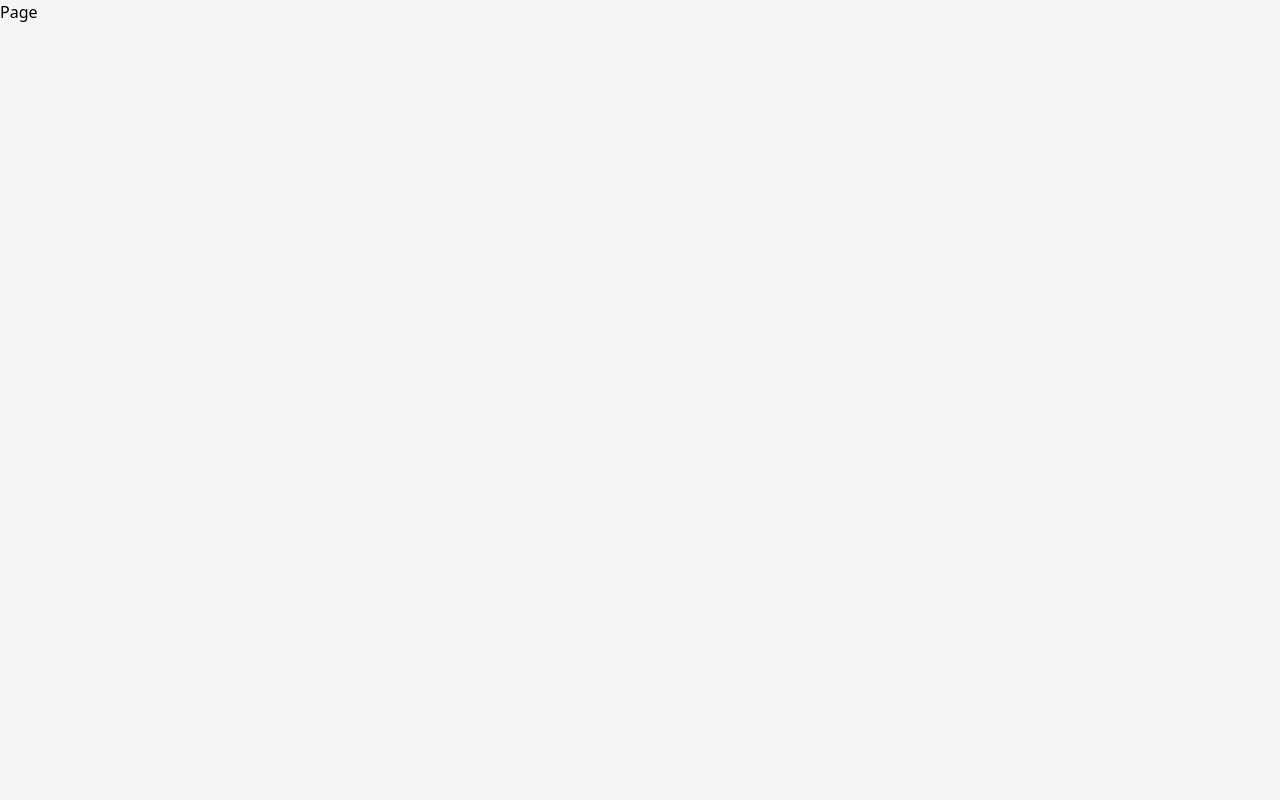
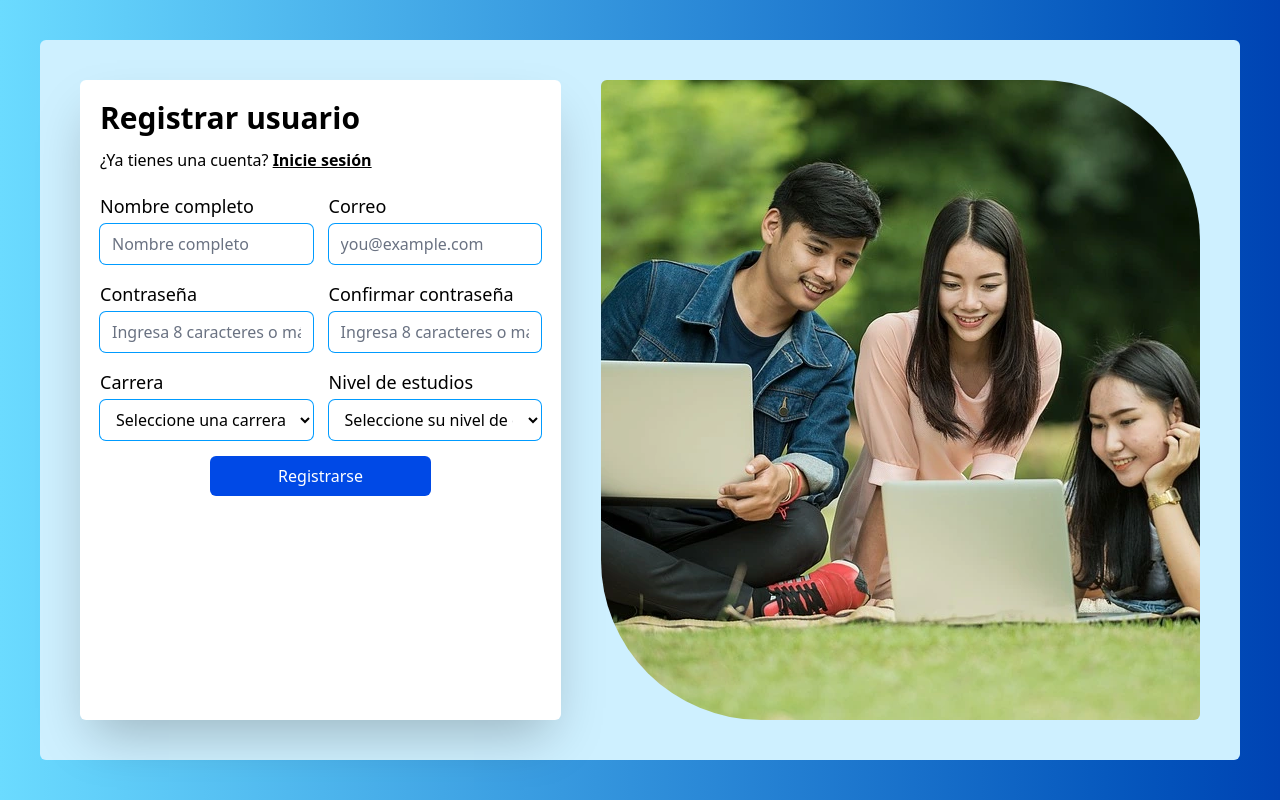
Before and after one commit to AidedGuitar/api-ia-hub, a Next.js app in the folder frontend/: page /registro in a window 1280 px wide. Built offline with nearby package versions, Linux system fonts and the light colour scheme.

Commit message:
wip: se crea vista para registro y sus funcionalidades

```diff
--- a/frontend/src/app/registro/page.tsx
+++ b/frontend/src/app/registro/page.tsx
@@ -1,9 +1,11 @@
-import React from 'react'
+import RegisterMain from "@/feature/register/RegisterMain";
 
 function Page() {
-  return (
-    <div>Page</div>
-  )
+	return (
+		<div className="flex p-5 md:p-10 bg-linear-to-r from-edtech-blue-300 to-edtech-blue-900 h-svh md:h-screen md:items-center justify-center bg-gray-100">
+			<RegisterMain />
+		</div>
+	);
 }
 
-export default Page
+export default Page;
--- /dev/null
+++ b/frontend/src/feature/register/RegisterForm.tsx
@@ -0,0 +1,201 @@
+import { useFormik } from "formik";
+import React, { useState } from "react";
+import { RegisterIntereface } from "./interface";
+import { resgisterSchema } from "@/schemas/register.schema";
+import AuthenticationServices from "@/services/authentication";
+import { useRouter } from "next/navigation";
+import toast from "react-hot-toast";
+
+export default function RegisterForm() {
+	const [isLoading, setIsLoading] = useState(false);
+	//const [showPassword, setShowPassword] = useState(false);
+	const router = useRouter();
+
+	const onSubmit = async (values: RegisterIntereface) => {
+		const authenticationServices = new AuthenticationServices();
+		setIsLoading(true);
+
+		const toastId = toast.loading("Enviando datos...");
+
+		try {
+			const response = await authenticationServices.postRegister(values);
+
+			if (response.status === 200) {
+				toast.success("Su registro ha sido exitoso.", { id: toastId });
+				router.push("/login");
+			} else if (response.status === 409) {
+				toast.error("El correo ya se encuentra registrado.", {
+					id: toastId,
+				});
+			} else {
+				toast.error("Error al registrarse.", { id: toastId });
+			}
+		} catch (error) {
+			console.log("Error registro: ", error);
+		} finally {
+			setIsLoading(false);
+		}
+	};
+
+	const { values, errors, touched, handleChange, handleBlur, handleSubmit } =
+		useFormik({
+			initialValues: {
+				use_name: "",
+				use_email: "",
+				password: "",
+				confirm_password: "",
+				use_career: "",
+				use_academic_level: "",
+			},
+			validationSchema: resgisterSchema,
+			onSubmit,
+		});
+
+	return (
+		<form
+			onSubmit={handleSubmit}
+			className="grid grid-cols-2 gap-4 w-full justify-items-center justify-center">
+			<div className="flex flex-col gap-1 w-full">
+				<label htmlFor="use_name" className="font-medium text-lg">
+					Nombre completo
+				</label>
+				<input
+					id="use_name"
+					name="use_name"
+					type="text"
+					value={values.use_name}
+					onChange={handleChange}
+					onBlur={handleBlur}
+					placeholder="Nombre completo"
+					className="px-3 py-2 placeholder:text-gray-500 outline-none ring ring-edtech-blue-500 focus:ring-2 rounded-md"
+				/>
+				{errors.use_name && touched.use_name && (
+					<p className="text-sm text-edtech-error-500">
+						{errors.use_name}
+					</p>
+				)}
+			</div>
+
+			<div className="flex flex-col gap-1 w-full">
+				<label htmlFor="use_email" className="font-medium text-lg">
+					Correo
+				</label>
+				<input
+					id="use_email"
+					name="use_email"
+					type="text"
+					value={values.use_email}
+					onChange={handleChange}
+					onBlur={handleBlur}
+					placeholder="you@example.com"
+					className="px-3 py-2 placeholder:text-gray-500 outline-none ring ring-edtech-blue-500 focus:ring-2 rounded-md"
+				/>
+				{errors.use_email && touched.use_email && (
+					<p className="text-sm text-edtech-error-500">
+						{errors.use_email}
+					</p>
+				)}
+			</div>
+
+			<div className="flex flex-col gap-1 w-full">
+				<label htmlFor="password" className="font-medium text-lg">
+					Contraseña
+				</label>
+				<input
+					id="password"
+					name="password"
+					type="text"
+					value={values.password}
+					onChange={handleChange}
+					onBlur={handleBlur}
+					placeholder="Ingresa 8 caracteres o más"
+					className="px-3 py-2 placeholder:text-gray-500 outline-none ring ring-edtech-blue-500 focus:ring-2 rounded-md"
+				/>
+				{errors.password && touched.password && (
+					<p className="text-sm text-edtech-error-500">
+						{errors.password}
+					</p>
+				)}
+			</div>
+
+			<div className="flex flex-col gap-1 w-full">
+				<label
+					htmlFor="confirm_password"
+					className="font-medium text-lg">
+					Confirmar contraseña
+				</label>
+				<input
+					id="confirm_password"
+					name="confirm_password"
+					type="text"
+					value={values.confirm_password}
+					onChange={handleChange}
+					onBlur={handleBlur}
+					placeholder="Ingresa 8 caracteres o más"
+					className="px-3 py-2 placeholder:text-gray-500 outline-none ring ring-edtech-blue-500 focus:ring-2 rounded-md"
+				/>
+				{errors.confirm_password && touched.confirm_password && (
+					<p className="text-sm text-edtech-error-500">
+						{errors.confirm_password}
+					</p>
+				)}
+			</div>
+
+			<div className="flex flex-col gap-1 w-full">
+				<label htmlFor="use_name" className="font-medium text-lg">
+					Carrera
+				</label>
+				<select
+					id="use_career"
+					name="use_career"
+					value={values.use_career}
+					onChange={handleChange}
+					onBlur={handleBlur}
+					className="px-3 py-2 placeholder:text-gray-500 outline-none ring ring-edtech-blue-500 focus:ring-2 rounded-md">
+					<option value="">Seleccione una carrera</option>
+					<option value="ingenieria">Ingeniería</option>
+					<option value="licenciatura">Licenciatura</option>
+					<option value="maestria">Maestría</option>
+				</select>
+				{errors.use_career && touched.use_career && (
+					<p className="text-sm text-edtech-error-500">
+						{errors.use_career}
+					</p>
+				)}
+			</div>
+
+			<div className="flex flex-col gap-1 w-full">
+				<label
+					htmlFor="use_academic_level"
+					className="font-medium text-lg">
+					Nivel de estudios
+				</label>
+				<select
+					id="use_academic_level"
+					name="use_academic_level"
+					value={values.use_academic_level}
+					onChange={handleChange}
+					onBlur={handleBlur}
+					className="px-3 py-2 placeholder:text-gray-500 outline-none ring ring-edtech-blue-500 focus:ring-2 rounded-md">
+					<option value="">Seleccione su nivel de estudios</option>
+					<option value="bachillerato">Bachillerato</option>
+					<option value="pregrado">Pregrado</option>
+					<option value="licenciatura">Profesional</option>
+				</select>
+				{errors.use_academic_level && touched.use_academic_level && (
+					<p className="text-sm text-edtech-error-500">
+						{errors.use_academic_level}
+					</p>
+				)}
+			</div>
+
+			<button
+				name="submit"
+				type="submit"
+				disabled={isLoading}
+				className="bg-edtech-blue-800 hover:bg-edtech-blue-700 disabled:bg-edtech-blue-300 rounded-md py-2 text-bismark-950 disabled:text-bismark-400 text-white font-medium disabled:cursor-not-allowed cursor-pointer col-span-2 w-1/2">
+				Registrarse
+			</button>
+		</form>
+	);
+}
--- /dev/null
+++ b/frontend/src/feature/register/RegisterMain.tsx
@@ -0,0 +1,46 @@
+"use client";
+
+import Image from "next/image";
+import RegisterForm from "./RegisterForm";
+import Link from "next/link";
+
+function RegisterMain() {
+	return (
+		<section className="flex bg-edtech-blue-100 rounded-md md:h-full w-full p-5 md:p-10 gap-5 lg:gap-10 max-w-[1440px] h-[100hv]">
+			<div className="bg-white overflow-y-auto flex flex-col h-full gap-2.5 md:gap-5  rounded-md px-5 py-3 md:p-5 shadow-2xl items-center md:pb-10  w-2/3">
+				{/* <Image
+					src="/logo.webp"
+					alt="Edtech avance con IA"
+					width={669}
+					height={669}
+					className="h-24 lg:h-[7rem] w-24 lg:w-[7rem] object-center"
+				/> */}
+				<div className="flex flex-col gap-3 w-full">
+					<h1 className="text-3xl font-bold">Registrar usuario</h1>
+					<p className="text-base">
+						¿Ya tienes una cuenta?{" "}
+						<Link
+							href="/login"
+							className="text-bismark-600 font-bold underline hover:text-edtech-blue-900 outline-none">
+							Inicie sesión
+						</Link>
+					</p>
+				</div>
+
+				<RegisterForm />
+			</div>
+
+			<div className="h-full">
+				<Image
+					src="/login/image01.webp"
+					alt="Imagen de inicio de sesión"
+					width={1280}
+					height={854}
+					className="rounded-md md:rounded-bl-[10rem] rounded-bl-[5rem] rounded-tr-[5rem] md:rounded-tr-[10rem] object-none object-center h-full w-auto"
+				/>
+			</div>
+		</section>
+	);
+}
+
+export default RegisterMain;
--- /dev/null
+++ b/frontend/src/feature/register/interface/index.ts
@@ -0,0 +1,8 @@
+export interface RegisterIntereface {
+	use_name: string;
+	use_email: string;
+	password: string;
+	confirm_password: string;
+	use_career: string;
+	use_academic_level: string;
+}
--- /dev/null
+++ b/frontend/src/schemas/register.schema.ts
@@ -0,0 +1,43 @@
+import * as yup from "yup";
+
+export const resgisterSchema = yup.object({
+	use_name: yup
+		.string()
+		.required("El nombre de usuario es requerido")
+		.min(3, "Mínimo 3 caracteres")
+		.max(255, "Máximo 255 caracteres")
+		.trim(),
+
+	use_email: yup
+		.string()
+		.required("El correo es requerido")
+		.email("El correo electrónico no es válido")
+		.matches(
+			/^[a-zA-Z0-9._%+-]+@[a-zA-Z0-9.-]+\.[a-zA-Z]{2,}$/,
+			"El correo electrónico no es válido"
+		)
+		.max(255, "Máximo 255 caracteres")
+		.trim(),
+
+	password: yup
+		.string()
+		.required("La contraseña es obligatoria")
+		.matches(
+			/^(?=.*[a-z])(?=.*[A-Z])(?=.*[0-9])[a-zA-ZñÑ0-9!@#$%^&*(),.?":{}|<>]+$/,
+			"La contraseña debe contener al menos una letra minúscula, una mayúscula, un número y no puede tener espacios"
+		)
+		.min(8, "La contraseña requiere minimo 8 caracteres")
+		.trim(),
+
+	confirm_password: yup
+		.string()
+		.required("La contraseña es obligatoria")
+		.oneOf([yup.ref("password")], "Las contraseñas no coinciden"),
+
+	use_career: yup.string().required("La carrera es requerida").trim(),
+
+	use_academic_level: yup
+		.string()
+		.required("El nivel de estudio es requerido")
+		.trim(),
+});
```
